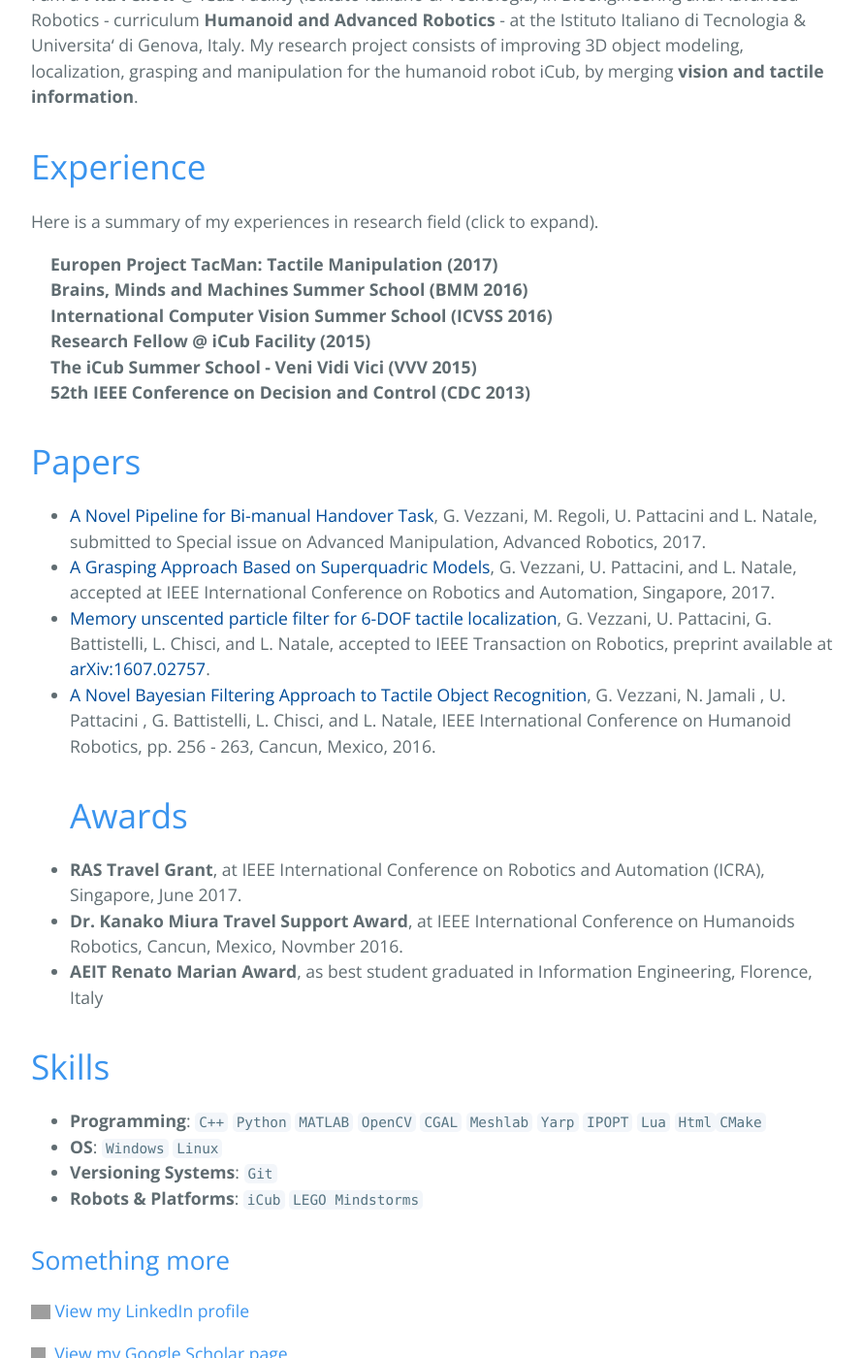
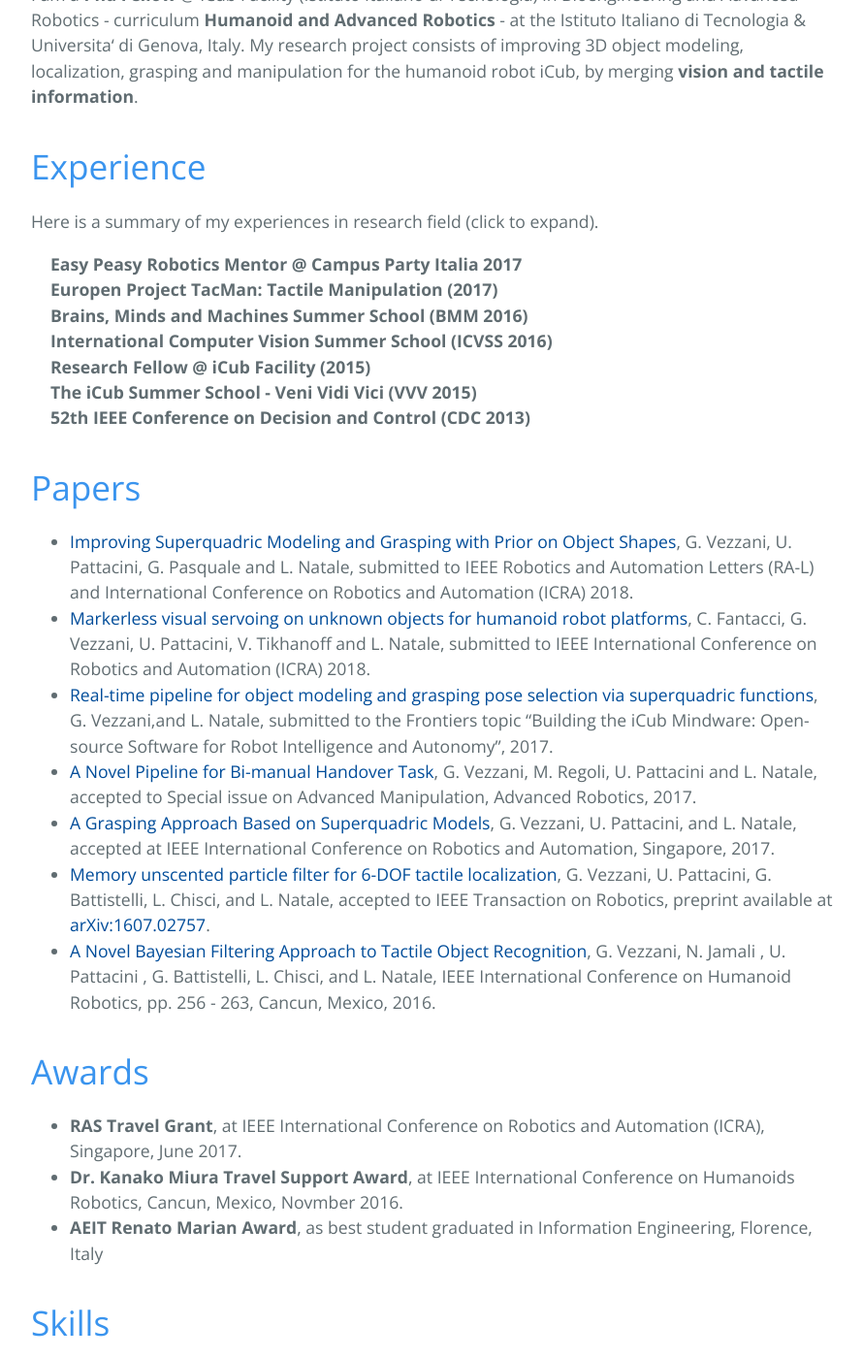
Before and after one commit to giuliavezzani/giuliavezzani_old.github.io, a Jekyll site: the page built from index.md, in a window 1280 px wide and 1400 px high, scrolled down 1282 px. Shown: the whole window at 97% size, without its empty margins (192-1082 px from the left). Built offline with Jekyll 4.4.1, drawn with Linux system fonts in a browser that asks for light colours; our own code applies the rules of GitHub Pages for plain Markdown files; some of the changed text lies outside the part shown; grey boxes are pictures that could not be loaded.

Commit message:
Update index.md

```diff
--- a/index.md
+++ b/index.md
@@ -38,6 +38,9 @@ by merging **vision and tactile information**.
 
 # Experience
 Here is a summary of my experiences in research field (click to expand).
+<details style="margin-left: 20px;">
+ <summary>  <b>Easy Peasy Robotics Mentor @ Campus Party Italia 2017</b>  </summary>
+        <p style="margin-left: 25px;">Easy Peas Robotics is a 2-days crash course whose aim is to provide participants with a brief overview of the research problems and applications related to humanoid robot programming, from perception to control. The course is organized as a set of lectures followed by hands-on sessions using the simulator as well as a real iCub head. An  <b>interview</b> (in Italian)  about Campus Party experience is available <a  href="http://bancadati.datavideo.it/PortaleDV/media/20170722/20170722-rai_news_24-rai_news_24_1311-154526847m.mp4">here.</a></p></details>
 <details style="margin-left: 20px;">
  <summary>  <b>Europen Project TacMan: Tactile Manipulation (2017)</b>  </summary>
         <p style="margin-left: 25px;">TacMan is a project founded by the European Union, FP7 ICT Cognitive System and Robotics, no. 610967.
@@ -80,8 +83,12 @@ advancement of the theory and practice of systems and control.</p>
 
 
 # Papers
+ - [Improving Superquadric Modeling and Grasping with Prior on Object Shapes](grasping-improved), G. Vezzani, U. Pattacini,
+ G. Pasquale and L. Natale, submitted to IEEE Robotics and Automation Letters (RA-L) and International Conference on Robotics and Automation (ICRA) 2018.
+  - [Markerless visual servoing on unknown objects for humanoid robot platforms](visual-servoing), C. Fantacci, G. Vezzani, U. Pattacini, V. Tikhanoff  and L. Natale, submitted to IEEE International Conference on Robotics and Automation (ICRA) 2018.
+  - [Real-time pipeline for object modeling and grasping pose selection via superquadric functions](frontiers), G. Vezzani,and L. Natale, submitted to the Frontiers topic "Building the iCub Mindware: Open-source Software for Robot Intelligence and Autonomy", 2017.
  - [A Novel Pipeline for Bi-manual Handover Task](handover), G. Vezzani, M. Regoli, U. Pattacini
- and L. Natale, submitted to Special issue on Advanced Manipulation, Advanced Robotics, 2017.
+ and L. Natale, accepted to Special issue on Advanced Manipulation, Advanced Robotics, 2017.
 - [A Grasping Approach Based on Superquadric Models](grasping), G. Vezzani, U. Pattacini, and L.
   Natale, accepted at IEEE International Conference on Robotics and Automation, Singapore, 2017.
  - [Memory unscented particle filter for 6-DOF tactile localization](mupf), G. Vezzani, U. Pattacini,
@@ -90,6 +97,7 @@ advancement of the theory and practice of systems and control.</p>
 - [A Novel Bayesian Filtering Approach to Tactile Object Recognition](recognition), G. Vezzani, N.
  Jamali , U. Pattacini , G. Battistelli, L. Chisci, and L. Natale, IEEE International Conference
  on Humanoid Robotics, pp. 256 - 263, Cancun, Mexico, 2016.
+
 # Awards
 - **RAS Travel Grant**, at IEEE International Conference on Robotics and Automation (ICRA),
  Singapore, June 2017.
```
Also changed, not shown: other parts of index.md (+1 -1 lines).
